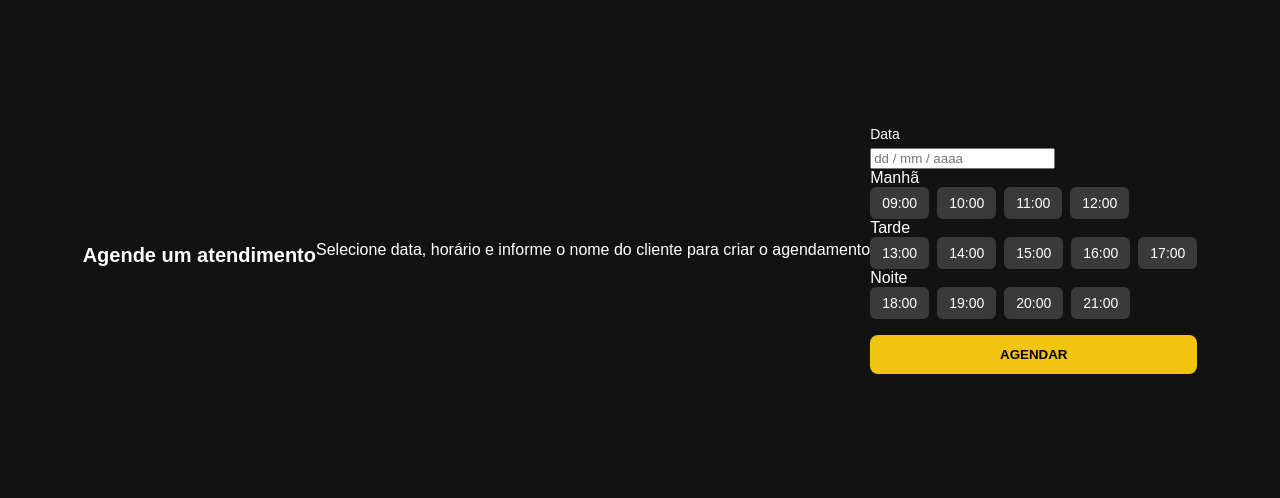
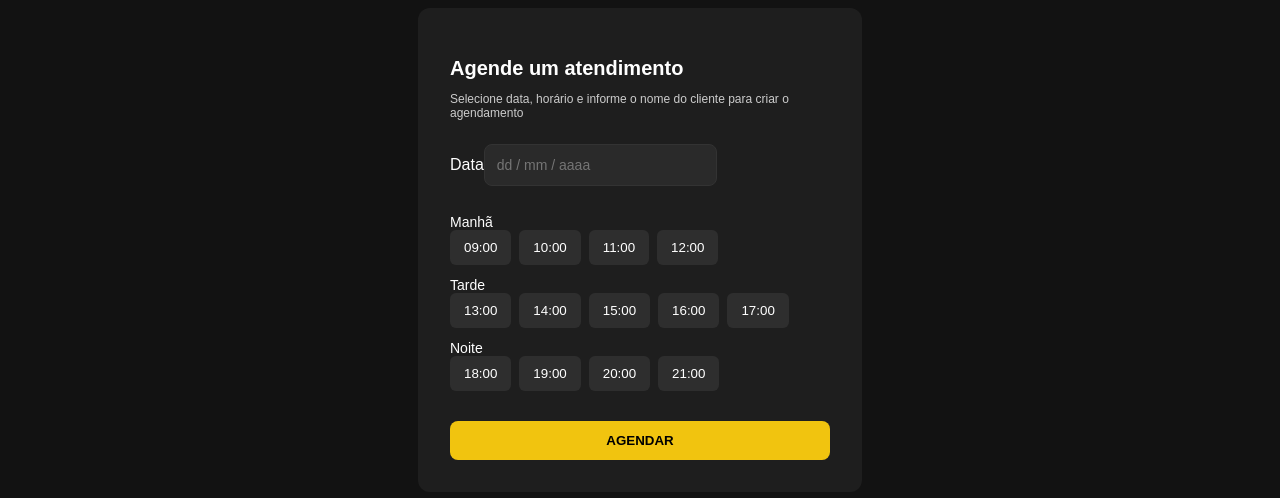
Before and after one commit to meun8n/victor-agenda, a React (Vite) app: page / in a window 1280 px wide. Shown: the part 150-648 px from the top of the page. Built offline with nearby package versions, Linux system fonts and the light colour scheme.

Commit message:
Update Agendamento.css

```diff
--- a/src/components/Agendamento.css
+++ b/src/components/Agendamento.css
@@ -1,99 +1,100 @@
-body {
-  margin: 0;
+.popup-container {
   background-color: #1e1e1e;
-  font-family: 'Poppins', sans-serif;
-  color: #fff;
-}
-
-.popup-container {
-  display: flex;
-  justify-content: center;
-  align-items: center;
-  height: 100vh;
-}
-
-.popup-card {
-  background-color: #262626;
   padding: 2rem;
   border-radius: 12px;
-  width: 360px;
-  box-shadow: 0 0 15px rgba(0, 0, 0, 0.6);
+  width: 380px;
+  color: white;
+  font-family: 'Poppins', sans-serif;
 }
 
 .titulo {
   font-size: 20px;
   font-weight: 600;
-  margin-bottom: 0.3rem;
+  margin-bottom: 0.5rem;
 }
 
-.sub {
+.descricao {
   font-size: 12px;
-  color: #aaa;
+  color: #ccc;
   margin-bottom: 1.5rem;
 }
 
-label {
+.input-data {
+  width: 100%;
+  padding: 12px;
+  border-radius: 8px;
+  border: 1px solid #333;
+  background-color: #2a2a2a;
+  color: #fff;
+  margin-bottom: 1rem;
   font-size: 14px;
-  display: block;
-  margin-bottom: 6px;
 }
 
-input[type="date"] {
-  width: 100%;
-  padding: 10px;
-  border-radius: 8px;
-  border: none;
-  background-color: #1e1e1e;
-  color: #fff;
-  border: 1px solid #555;
-  margin-bottom: 1.5rem;
-}
-
-.secao {
-  margin-bottom: 1.5rem;
-}
-
-.secao span {
+.horarios span {
   display: block;
-  font-size: 13px;
-  margin: 10px 0 5px;
-  color: #ccc;
+  margin-top: 12px;
+  font-size: 14px;
+  font-weight: 500;
 }
 
 .botoes {
   display: flex;
   flex-wrap: wrap;
-  gap: 0.5rem;
+  gap: 8px;
+  margin-bottom: 10px;
 }
 
 .hora {
-  background-color: #3a3a3a;
-  color: #fff;
+  background-color: #2e2e2e;
+  color: white;
   border: none;
+  padding: 10px 14px;
   border-radius: 6px;
-  padding: 8px 12px;
   cursor: pointer;
-  font-size: 14px;
+  transition: 0.2s;
 }
 
-.selecionado {
+.hora.selecionado {
   border: 1px solid #f1c40f;
-  background-color: #2a2a2a;
+  background-color: #111;
 }
 
 .botao-agendar {
-  margin-top: 1rem;
   width: 100%;
   padding: 12px;
   background-color: #f1c40f;
-  color: #000;
+  color: black;
+  font-weight: bold;
   border: none;
   border-radius: 8px;
-  font-weight: 600;
+  margin-top: 20px;
   cursor: pointer;
-  transition: background 0.3s;
 }
 
 .botao-agendar:hover {
   background-color: #d4ac0d;
 }
+
+/* Estilo customizado do calendário */
+.custom-calendar {
+  background-color: #1e1e1e;
+  color: white;
+  border: none;
+  font-family: 'Poppins', sans-serif;
+}
+
+.react-datepicker__day-name,
+.react-datepicker__day,
+.react-datepicker__current-month {
+  color: white;
+}
+
+.react-datepicker__day--selected {
+  background-color: #f1c40f;
+  color: black;
+}
+
+.react-datepicker__header {
+  background-color: #2e2e2e;
+  border-bottom: 1px solid #444;
+}
```
